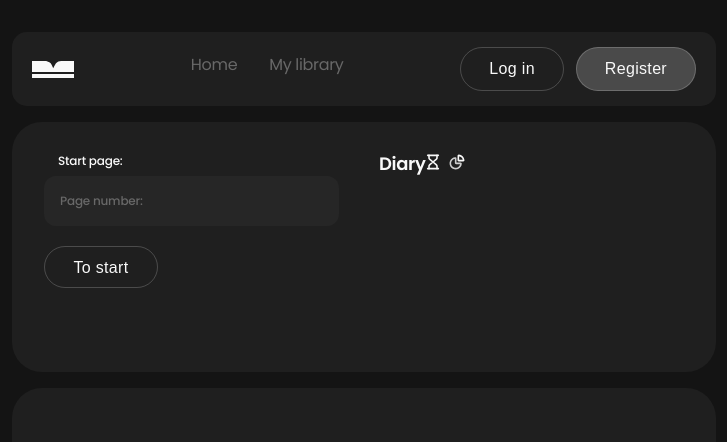
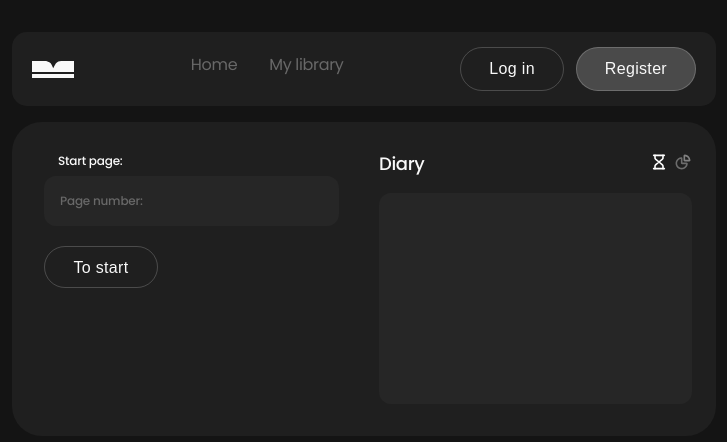
Before and after one commit to OlenaHlu/Read.Journey, a React (Vite) app: page /reading in a window 1280 px wide. Shown: the top 442 px of the page, without its empty margins (276-1003 px from the left). Built offline with nearby package versions, Linux system fonts and the light colour scheme.

Commit message:
prepearing reading page

```diff
--- a/src/components/Dashboard/MyReadingBoard/Diary/Diary.module.css
+++ b/src/components/Dashboard/MyReadingBoard/Diary/Diary.module.css
@@ -0,0 +1,20 @@
+.diarySection {
+  width: 295px;
+  height: 211px;
+  border-radius: 12px;
+  background-color: var(--dark-gray);
+}
+
+/*=================Tablet=================*/
+@media screen and (min-width: 768px) {
+  .diarySection {
+    width: 313px;
+  }
+}
+
+/*=================Desktop=================*/
+@media screen and (min-width: 1440px) {
+  .diarySection {
+    height: 373px;
+  }
+}
--- a/src/components/Dashboard/MyReadingBoard/Diary/Diary.tsx
+++ b/src/components/Dashboard/MyReadingBoard/Diary/Diary.tsx
@@ -2,9 +2,9 @@ import css from "./Diary.module.css";
 
 const Diary = () => {
   return (
-    <>
+    <div className={css.diarySection}>
       <div></div>
-    </>
+    </div>
   );
 };
 
--- a/src/components/Dashboard/MyReadingBoard/MyReadingBoard.module.css
+++ b/src/components/Dashboard/MyReadingBoard/MyReadingBoard.module.css
@@ -1,13 +1,13 @@
 .readingBoard {
-  padding: 20px 20px 40px 20px;
+  padding: 20px;
   display: flex;
   flex-direction: column;
-  gap: 20px;
+  gap: 40px;
 }
 
 .formTitle {
   font-weight: 500;
-  font-size: 10px;
+  font-size: 12px;
   line-height: 1.2;
   letter-spacing: -0.0125rem;
   margin: 0 0 8px 14px;
@@ -83,8 +83,13 @@
 .progressImg {
   width: 80px;
   height: 80px;
-  margin-left: auto;
-  margin-right: auto;
+  margin: 0 auto 20px auto;
+}
+
+.diaryAndStats {
+  display: flex;
+  flex-direction: column;
+  gap: 20px;
 }
 
 .titleAndTabs {
@@ -95,7 +100,7 @@
 }
 
 .differentTitle {
-  font-weight: 600;
+  font-weight: 500;
   font-size: 18px;
   line-height: 1;
   letter-spacing: -0.0225rem;
@@ -114,12 +119,16 @@
   height: 16px;
 }
 
+.statsText {
+  display: none;
+}
+
 /*=================Tablet=================*/
 @media screen and (min-width: 768px) {
   .readingBoard {
-    padding: 32px 32px 84px 32px;
+    padding: 32px;
     flex-direction: row;
-    gap: 40px;
+    justify-content: space-between;
   }
 
   .formTitle {
@@ -129,7 +138,6 @@
   .inputField {
     height: 50px;
     padding: 16px 16px 16px 105px;
-
     font-size: 12px;
   }
 
@@ -160,15 +168,37 @@
   .progressImg {
     width: 100px;
     height: 100px;
+    margin-bottom: 52px;
+  }
+
+  .diaryAndStats {
+    width: 312px;
   }
 }
 
 /*=================Desktop=================*/
 @media screen and (min-width: 1440px) {
   .readingBoard {
-    padding: 40px 20px 40px 20px;
+    padding: 40px 20px 20px 20px;
     display: flex;
     flex-direction: column;
     justify-content: space-between;
+    gap: 40px;
+  }
+
+  .statsComponent {
+    display: flex;
+    flex-direction: column;
+    gap: 20px;
+    justify-content: center;
+  }
+
+  .statsText {
+    display: flex;
+    font-weight: 400;
+    font-size: 13px;
+    line-height: 1.29;
+    letter-spacing: -0.0175rem;
+    color: var(--light-gray);
   }
 }
--- a/src/components/Dashboard/MyReadingBoard/MyReadingBoard.tsx
+++ b/src/components/Dashboard/MyReadingBoard/MyReadingBoard.tsx
@@ -69,16 +69,35 @@ const MyReadingBoard = () => {
               onClick={() => handleTabClick("diary")}
               className={css.btnTab}
             >
-              <Icon iconName="hourglass" className={css.iconTab} />
+              <Icon
+                iconName="hourglass"
+                className={css.iconTab}
+                color={activeTab === "diary" ? "white" : "gray"}
+              />
             </button>
             <button
               onClick={() => handleTabClick("statistics")}
               className={css.btnTab}
             >
-              <Icon iconName="pie-chart" className={css.iconTab} />
+              <Icon
+                iconName="pie-chart"
+                className={css.iconTab}
+                color={activeTab === "statistics" ? "white" : "gray"}
+              />
             </button>
           </div>
         </div>
+        {activeTab === "diary" && <Diary />}
+        {activeTab === "statistics" && (
+          <div className={css.statsComponent}>
+            <p className={css.statsText}>
+              Each page, each chapter is a new round of knowledge, a new step
+              towards understanding. By rewriting statistics, we create our own
+              reading history.
+            </p>
+            <Statistics />
+          </div>
+        )}
       </div>
     </div>
   );
--- a/src/components/Dashboard/MyReadingBoard/Statistics/Statistics.module.css
+++ b/src/components/Dashboard/MyReadingBoard/Statistics/Statistics.module.css
@@ -0,0 +1,20 @@
+.statsSection {
+  width: 295px;
+  height: 211px;
+  border-radius: 12px;
+  background-color: var(--dark-gray);
+}
+
+/*=================Tablet=================*/
+@media screen and (min-width: 768px) {
+  .statsSection {
+    width: 313px;
+  }
+}
+
+/*=================Desktop=================*/
+@media screen and (min-width: 1440px) {
+  .statsSection {
+    height: 281px;
+  }
+}
--- a/src/components/Dashboard/MyReadingBoard/Statistics/Statistics.tsx
+++ b/src/components/Dashboard/MyReadingBoard/Statistics/Statistics.tsx
@@ -2,9 +2,9 @@ import css from "./Statistics.module.css";
 
 const Statistics = () => {
   return (
-    <>
+    <div className={css.statsSection}>
       <div></div>
-    </>
+    </div>
   );
 };
 
--- a/src/components/common/Icon.tsx
+++ b/src/components/common/Icon.tsx
@@ -3,11 +3,15 @@ import symbols from "../../assets/symbol-defs.svg";
 type IconProps = {
   iconName: string;
   className: string;
+  color?: string;
 };
 
-const Icon = ({ iconName, className }: IconProps) => {
+const Icon = ({ iconName, className, color }: IconProps) => {
   return (
-    <svg className={className}>
+    <svg
+      className={className}
+      style={color ? ({ "--color1": color } as React.CSSProperties) : {}}
+    >
       <use href={`${symbols}#icon-${iconName}`} />
     </svg>
   );
```
